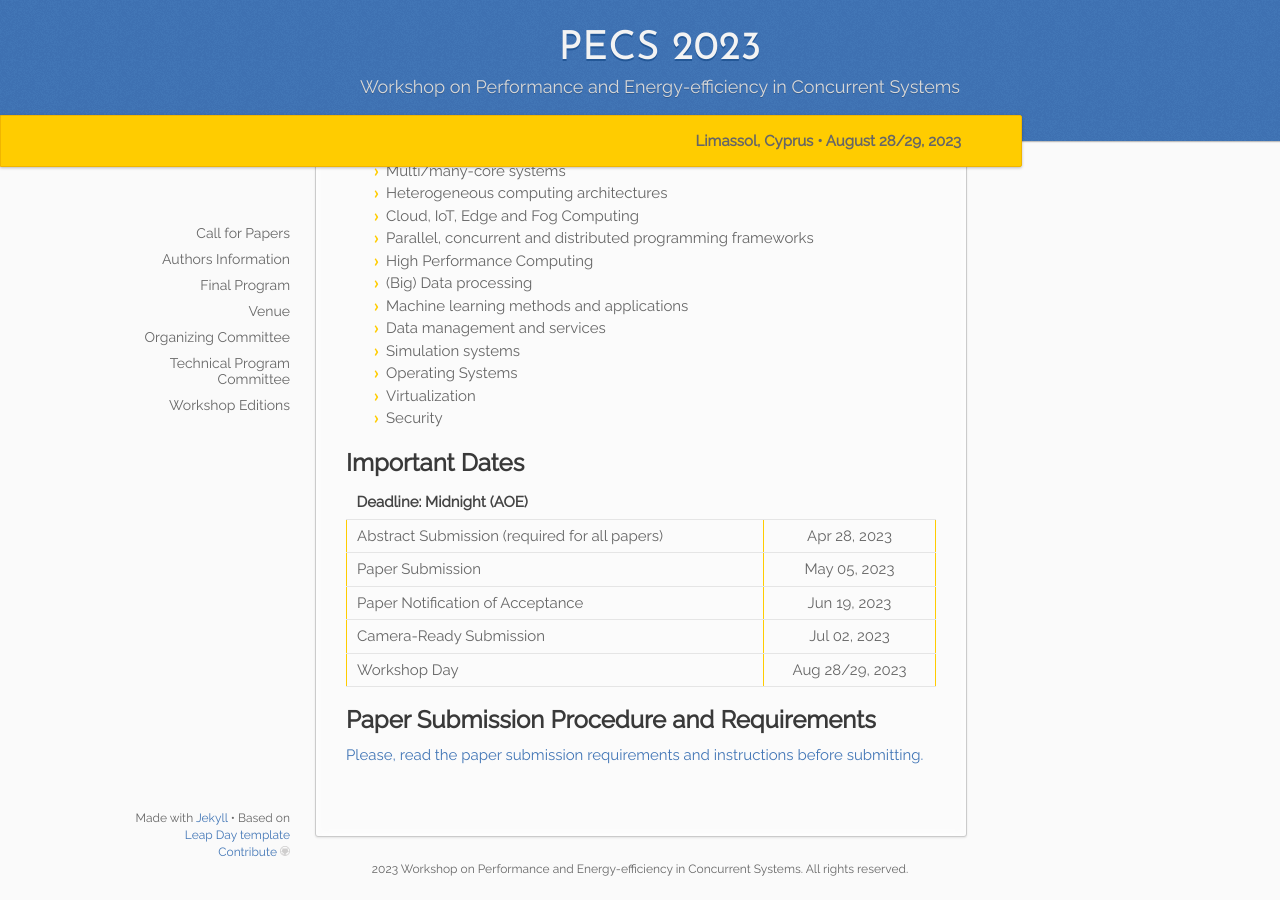
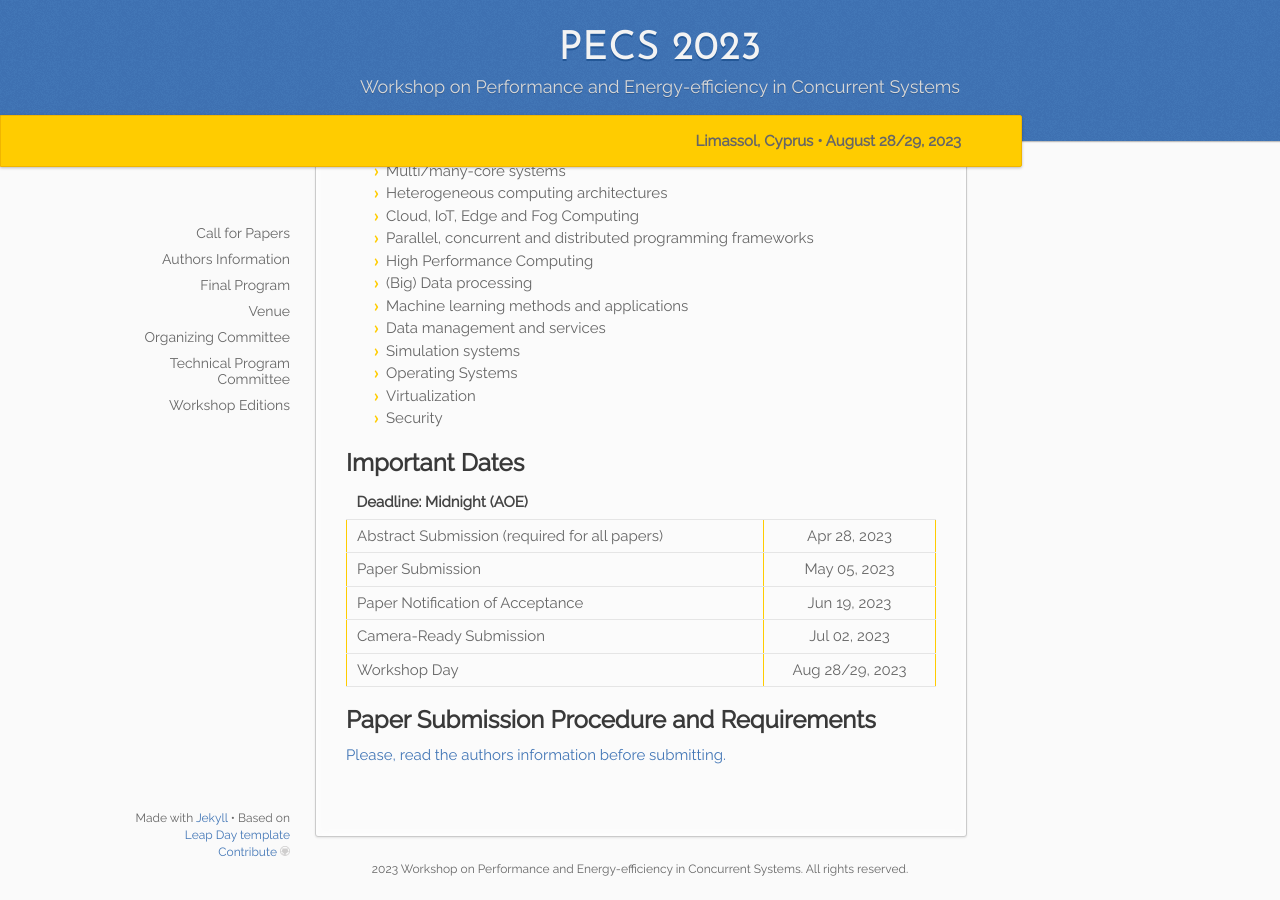
Before and after one commit to pecs-workshop/pecs-workshop.github.io, a Jekyll site: the page built from _2023/01.cfp.md, in a window 1280 px wide and 900 px high, scrolled down 632 px. Built offline with Jekyll 4.4.1, drawn with Linux system fonts in a browser that asks for light colours.

```diff
--- a/_2023/01.cfp.md
+++ b/_2023/01.cfp.md
@@ -32,4 +32,4 @@
 ## Paper Submission Procedure and Requirements
 
 
-[Please, read the paper submission requirements and instructions before submitting.](authors)
+[Please, read the authors information before submitting.](authors)
```
